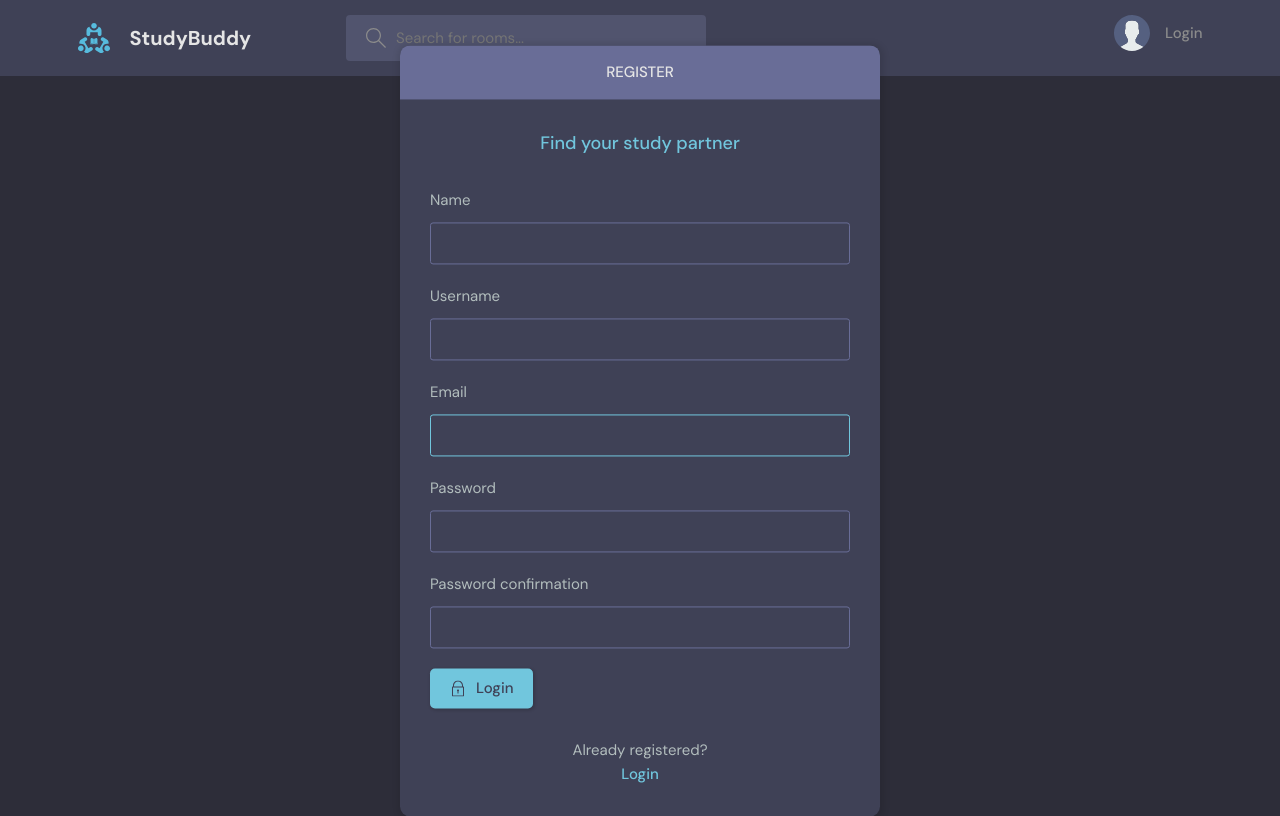
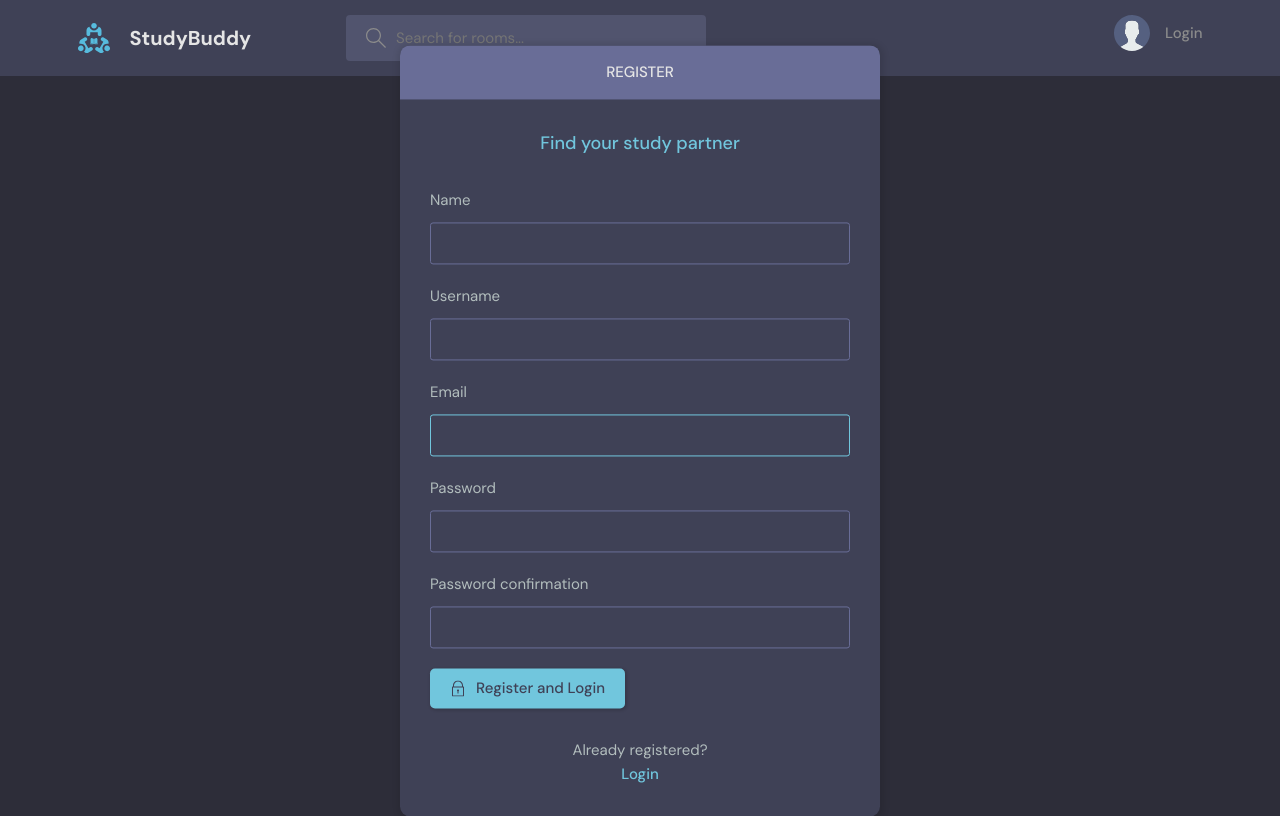
Before and after one commit to Ashutosh2302/Discord-Clone, a Django app: page /register/ in a window 1280 px wide. Run offline with Django 3.2, Linux system fonts and the light colour scheme.

Commit message:
button name change

```diff
--- a/base/templates/base/login_register.html
+++ b/base/templates/base/login_register.html
@@ -98,7 +98,7 @@
                   ></path>
                 </svg>
 
-                Login
+                Register and Login
               </button>
             </form>
 
```
Also changed, not shown: db.sqlite3.
